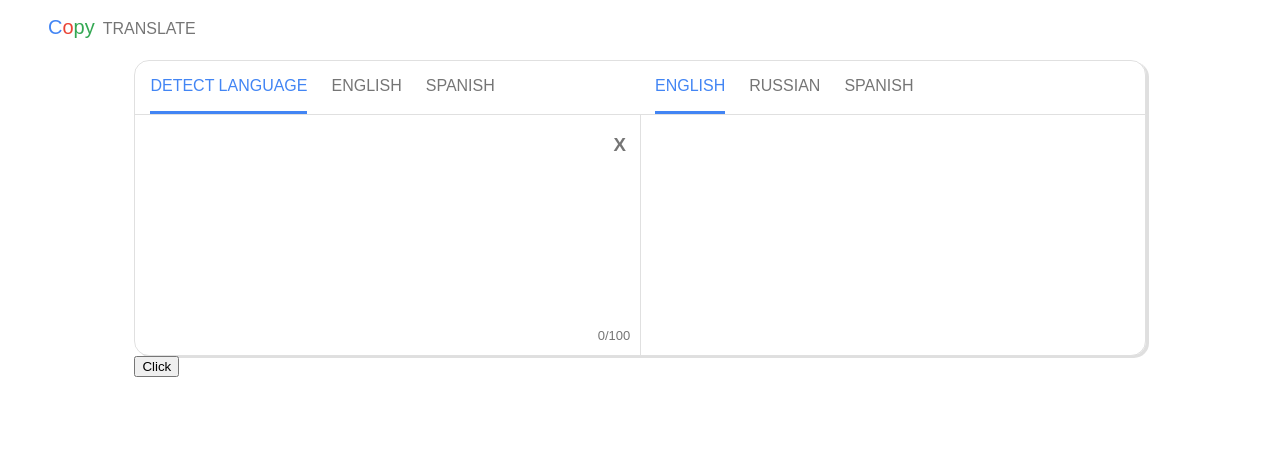
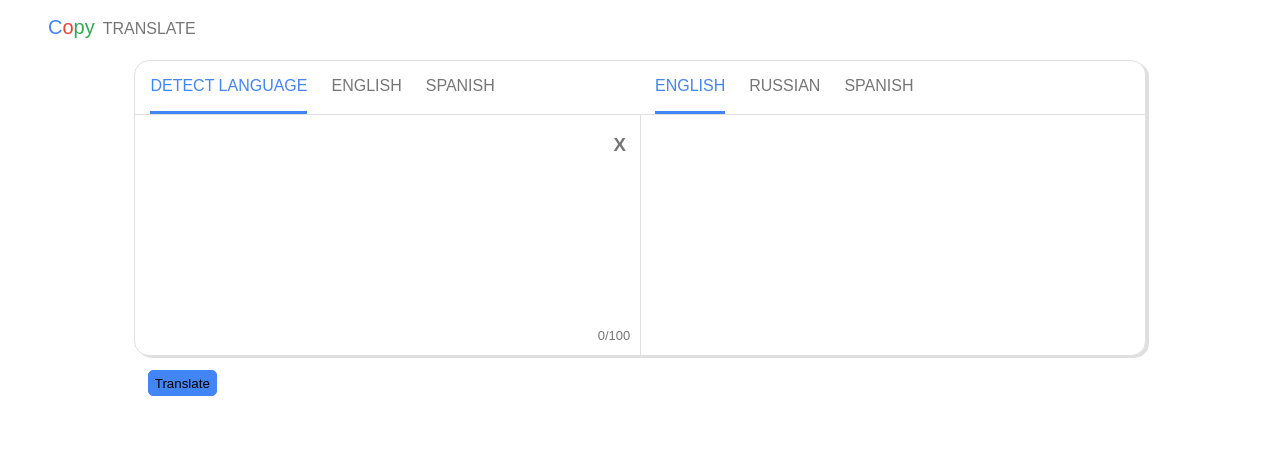
Before and after one commit to sprinzs123/Google-translate-clone, a Django app: page / in a window 1280 px wide. Shown: the top 456 px of the page. Run offline with Django 3.2, Linux system fonts and the light colour scheme.

Commit message:
btn styled

```diff
--- a/api/templates/api/index.html
+++ b/api/templates/api/index.html
@@ -55,7 +55,7 @@
                 </div>
             </div>
         </form>
-        <button id='submit-btn'>Click</button>
+        <button id='submit-btn'>Translate</button>
 
         <!-- end translation form -->
     </div>
--- a/api/views.py
+++ b/api/views.py
@@ -30,12 +30,12 @@ def api(request):
     source_lan = json_request.get('input')
     translate_client = translate.Client()
     if source_lan == 'default lan':
-        # result = translate_client.translate(text_for_translation, target_language=translate_language)
-        result = {'translatedText': 'Hello', 'detectedSourceLanguage': 'es', 'input': 'hola'}
+        result = translate_client.translate(text_for_translation, target_language=translate_language)
+        # result = {'translatedText': 'Hello', 'detectedSourceLanguage': 'es', 'input': 'hola'}
         result = [result.get('detectedSourceLanguage'), result.get('translatedText')]
         return Response(result)
     else:
-        # result = translate_client.translate(text_for_translation, target_language=translate_language, source_language=source_lan)
-        result = {'translatedText': 'Hello', 'detectedSourceLanguage': 'es', 'input': 'hola'}
+        result = translate_client.translate(text_for_translation, target_language=translate_language, source_language=source_lan)
+        # result = {'translatedText': 'Hello', 'detectedSourceLanguage': 'es', 'input': 'hola'}
         result = [result.get('detectedSourceLanguage'), result.get('translatedText')]
         return Response(result)
--- a/translate/static/script.js
+++ b/translate/static/script.js
@@ -29,10 +29,9 @@ function fetchApi(input, targetLan, inputLan){
       let translatedOutput = document.querySelector('.output-text')
       translatedOutput.innerHTML = JSON.stringify(res[1])
       let detectedLanguage = JSON.stringify(res[0])
-      if(detectedLanguage == 'DETECT LANGUAGE'){
-        let detectedLan = document.querySelector('.in-lan')
-        detectedLan.innerHTML = 'DETECTED ' + toUpperCase(detectedLan)
-      }
+      console.log(detectedLanguage)
+      let detectedLan = document.querySelector('.in-lan')
+      detectedLan.innerHTML = detectedLanguage.toLocaleUpperCase() + ' -DETECTED '
     })
 }
 
@@ -41,10 +40,12 @@ function fetchApi(input, targetLan, inputLan){
 // language code is get from JSON list; need for Google API
 let submitBtn = document.querySelector("#submit-btn");
 submitBtn.addEventListener("click", function (event) {
-  let outputLan = languages[getTargetLanguage()]
-  let inputLan = languages[getSelectedLanguage()]
-  let needTranslation = document.querySelector('#input-area').value
-  fetchApi(needTranslation, outputLan, inputLan)
+  if(underCharLimit()){
+    let outputLan = languages[getTargetLanguage()]
+    let inputLan = languages[getSelectedLanguage()]
+    let needTranslation = document.querySelector('#input-area').value
+    fetchApi(needTranslation, outputLan, inputLan)
+  }
 })
 
 // returns what is current languages selected
@@ -52,7 +53,6 @@ submitBtn.addEventListener("click", function (event) {
 function getSelectedLanguage(){
   let parentDiv = document.querySelector('#all-input');
   let selected = parentDiv.querySelector('.selected-lan')
-  console.log(selected.innerHTML)
   return selected.innerHTML
 }
 
@@ -96,9 +96,8 @@ function styleCount() {
 styleCount();
 
 // get true of false if over or under char limit
-function isFilled() {
+function underCharLimit() {
   let charCount = document.querySelector(".current-char").innerHTML;
-  console.log(charCount.innerHTML);
   return charCount < charLimit;
 }
 
@@ -134,11 +133,6 @@ function selectLanguage(allBtns, parentDiv){
 selectOutput()
 selectInput();
 
-
-
-
-
-
 // clear text fields on 'X' btn click
 // resets char in the field back to 0
 function clearFields(){
--- a/translate/static/style.css
+++ b/translate/static/style.css
@@ -1,7 +1,9 @@
 /* global scope */
 :root{
     --text-grey: rgba(0,0,0,0.54);
-    --border-grey: rgba(0,0,0,0.12)
+    --border-grey: rgba(0,0,0,0.12);
+    --g-blue: #4285f4
+
 }
 .space-before{
     margin-left: 0.5em;
@@ -79,11 +81,7 @@ body{
 
     }
 }
-
-
-
-
-
+/* end grid alignment */
 
 .languages>li, .translated>li{
     margin-right: 1.5em;
@@ -95,7 +93,6 @@ body{
 .out-lan, .in-lan{
     padding-bottom: 1em;
     display: block;
-
 }
 .result{
     border-left: 1px solid var(--border-grey);
@@ -135,3 +132,12 @@ textarea :focus + .clear-text{
     padding-top: 0.8em;
     padding-left: 0.8em
 }
+#submit-btn{
+    margin-top: 1em;
+    margin-left: 1em;
+    border: 1px solid var(--g-blue);
+    background: var(--g-blue);
+    border-radius: 5px;
+    height: 2em;
+
+}
```
